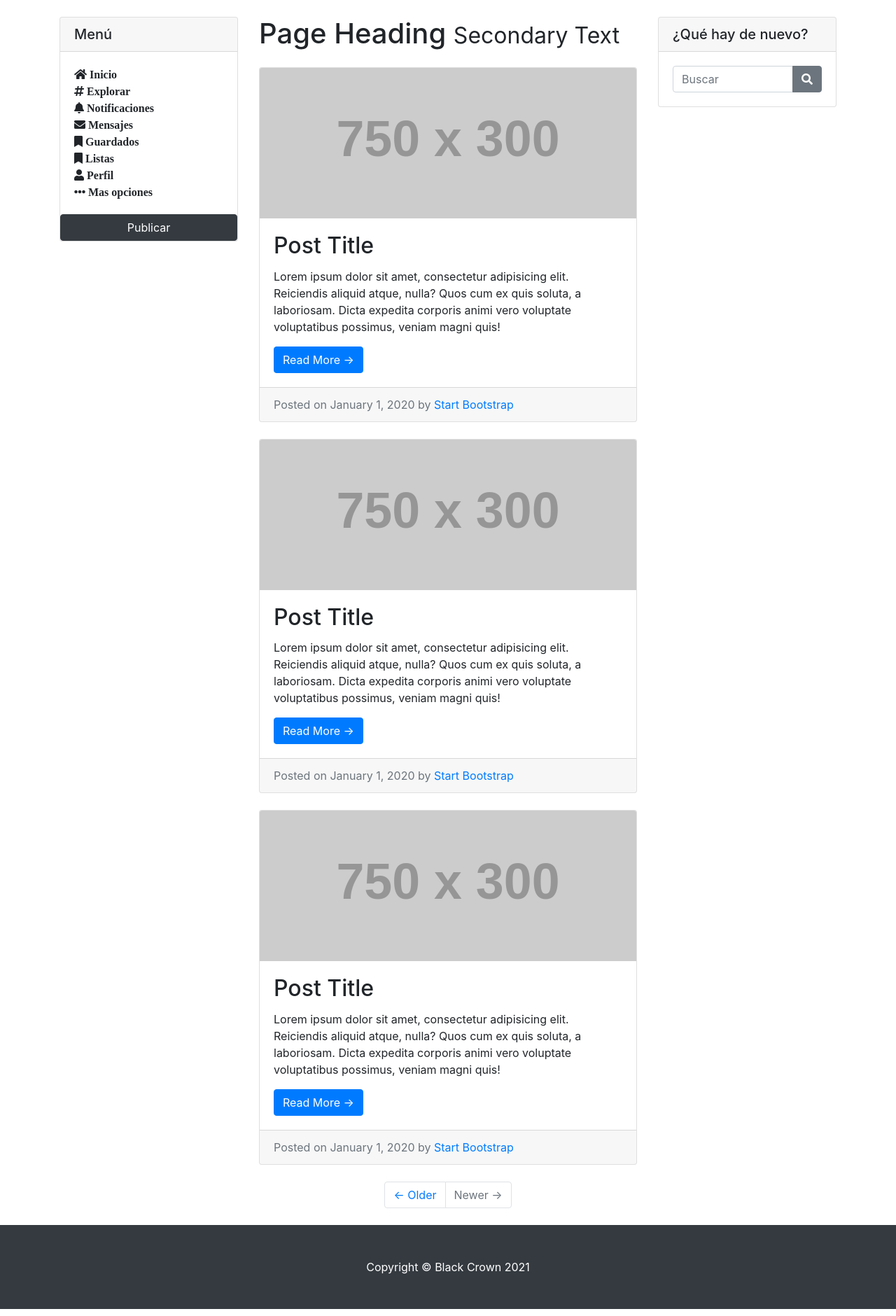
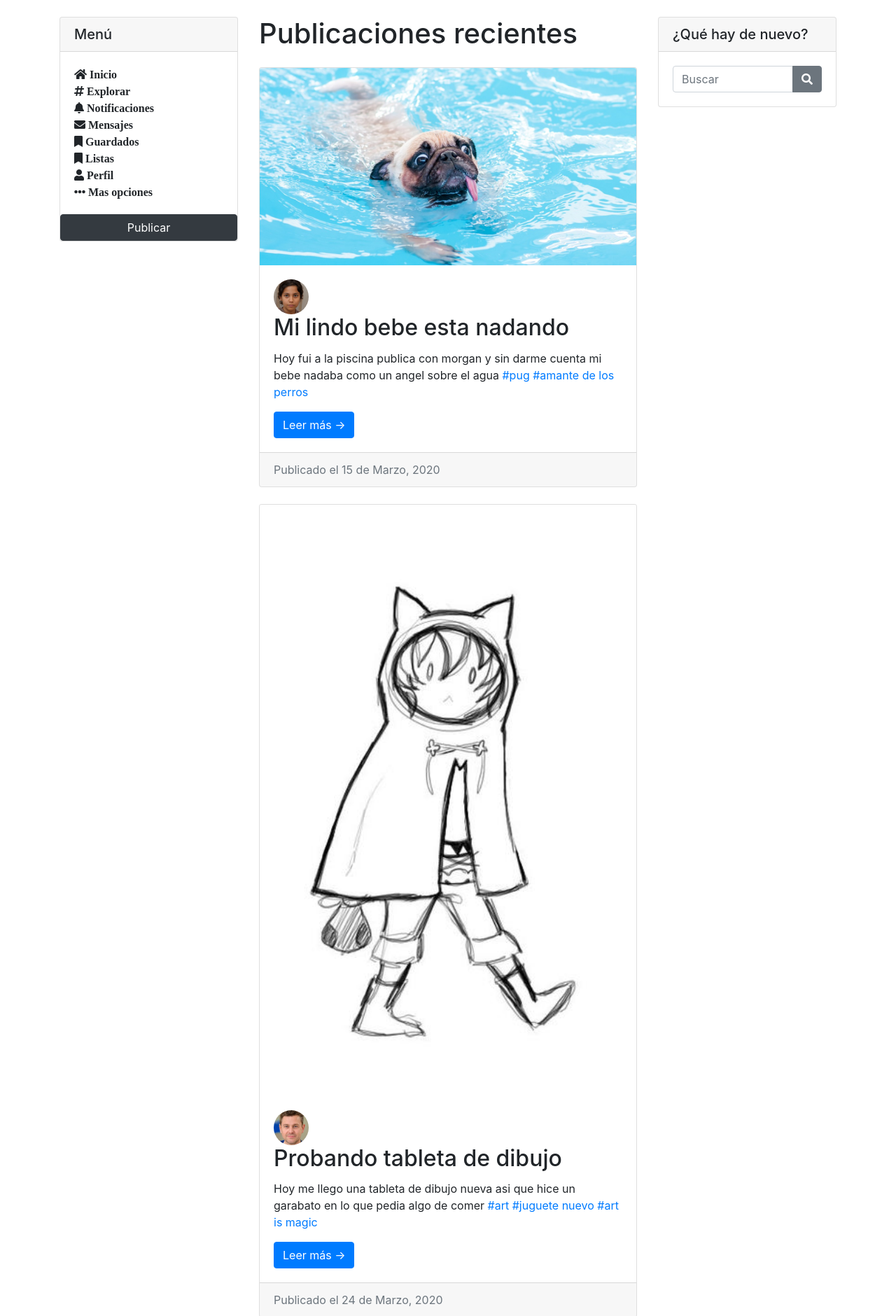
Before and after one commit to Montgomery06/RedSocial, a PHP site: page / in a window 1280 px wide. Shown: the part 56-1936 px from the top of the page at 70% size. Run offline with PHP 8.4, Linux system fonts and the light colour scheme; grey boxes labelled with a size stand in for pictures from a placeholder-image service; some libraries are stand-ins or nearby versions.

Commit message:
Implementacion de publiacaciones
se implementaron post de 3 diferentes usuarios

```diff
--- /dev/null
+++ b/Proyecto/css/imageStyle.css
@@ -0,0 +1,6 @@
+.avatar {
+  vertical-align: middle;
+  width: 50px;
+  height: 50px;
+  border-radius: 50%;
+}
--- a/Proyecto/index.php
+++ b/Proyecto/index.php
@@ -7,6 +7,7 @@
   <meta name="viewport" content="width=device-width, initial-scale=1, shrink-to-fit=no">
   <meta name="description" content="">
   <meta name="author" content="">
+  <link rel="stylesheet" href="css/imageStyle.css">
   <link rel="stylesheet" href="https://use.fontawesome.com/releases/v5.15.2/css/all.css">
   <link rel="stylesheet" href="https://use.fontawesome.com/releases/v5.15.2/css/v4-shims.css">
 
@@ -25,8 +26,8 @@
   <!-- Navigation -->
   <nav class="navbar navbar-expand-lg navbar-dark bg-dark fixed-top">
     <div class="container">
-      <a class="navbar-brand" href="#">Black Crown</a>
-      <i class="fas fa-crown"></i>
+      <a class="navbar-brand" href="index.php">Black Crown</a>
+      <i class="fas fa-crown" href="index.php"> </i>
        <!--img src="images/crown.png"> -->
       <button class="navbar-toggler" type="button" data-toggle="collapse" data-target="#navbarResponsive" aria-controls="navbarResponsive" aria-expanded="false" aria-label="Toggle navigation">
         <span class="navbar-toggler-icon"></span>
@@ -49,7 +50,7 @@
           <h5 class="card-header">Menú</h5>
           <div class="card-body">
             <ul class="list-unstyled mb-0">
-              <li><i class="fas fa-home"> Inicio</i></li>
+              <li href="index.php"><i class="fas fa-home"> Inicio</i></li>
               <li><i class="fas fa-hashtag"> Explorar</i></li>
               <li><i class="fas fa-bell"> Notificaciones</i></li>
               <li><i class="fas fa-envelope"> Mensajes</i></li>
@@ -68,60 +69,62 @@
       <!-- Blog Entries Column -->
       <div class="col-md-6">
 
-        <h1 class="my-4">Page Heading
-          <small>Secondary Text</small>
+        <h1 class="my-4">
+          Publicaciones recientes
         </h1>
 
         <!-- Blog Post -->
         <div class="card mb-4">
-          <img class="card-img-top" src="http://placehold.it/750x300" alt="Card image cap">
+          <img class="card-img-top" src="images/post1.jpeg" alt="Card image cap">
           <div class="card-body">
-            <h2 class="card-title">Post Title</h2>
-            <p class="card-text">Lorem ipsum dolor sit amet, consectetur adipisicing elit. Reiciendis aliquid atque, nulla? Quos cum ex quis soluta, a laboriosam. Dicta expedita corporis animi vero voluptate voluptatibus possimus, veniam magni quis!</p>
-            <a href="#" class="btn btn-primary">Read More &rarr;</a>
+            <img src="images/avatar1.jpeg" class="avatar">
+            <h2 class="card-title">Mi lindo bebe esta nadando</h2>
+            <p class="card-text">
+              Hoy fui a la piscina publica con morgan y sin darme cuenta mi bebe nadaba como un angel sobre el agua <a href="#">#pug </a><a href="#">#amante de los perros</a>
+            </p>
+            <a href="#" class="btn btn-primary">Leer más &rarr;</a>
           </div>
           <div class="card-footer text-muted">
-            Posted on January 1, 2020 by
-            <a href="#">Start Bootstrap</a>
+            Publicado el 15 de Marzo, 2020
           </div>
         </div>
 
         <!-- Blog Post -->
         <div class="card mb-4">
-          <img class="card-img-top" src="http://placehold.it/750x300" alt="Card image cap">
+          <img class="card-img-top" src="images/post2.gif" alt="Card image cap">
           <div class="card-body">
-            <h2 class="card-title">Post Title</h2>
-            <p class="card-text">Lorem ipsum dolor sit amet, consectetur adipisicing elit. Reiciendis aliquid atque, nulla? Quos cum ex quis soluta, a laboriosam. Dicta expedita corporis animi vero voluptate voluptatibus possimus, veniam magni quis!</p>
-            <a href="#" class="btn btn-primary">Read More &rarr;</a>
+            <img src="images/avatar2.jpg" class="avatar" >
+            <h2 class="card-title">Probando tableta de dibujo</h2>
+            <p class="card-text">Hoy me llego una tableta de dibujo nueva asi que hice un garabato en lo que pedia algo de comer <a href="">#art </a> <a href="">#juguete nuevo </a> <a href=""> #art is magic</a> </p>
+            <a href="#" class="btn btn-primary">Leer más &rarr;</a>
           </div>
           <div class="card-footer text-muted">
-            Posted on January 1, 2020 by
-            <a href="#">Start Bootstrap</a>
+           Publicado el 24 de Marzo, 2020
           </div>
         </div>
 
         <!-- Blog Post -->
 
         <div class="card mb-4">
-          <img class="card-img-top" src="http://placehold.it/750x300" alt="Card image cap">
+          <img class="card-img-top" src="images/post3.webp" alt="Card image cap">
           <div class="card-body">
-            <h2 class="card-title">Post Title</h2>
-            <p class="card-text">Lorem ipsum dolor sit amet, consectetur adipisicing elit. Reiciendis aliquid atque, nulla? Quos cum ex quis soluta, a laboriosam. Dicta expedita corporis animi vero voluptate voluptatibus possimus, veniam magni quis!</p>
-            <a href="#" class="btn btn-primary">Read More &rarr;</a>
+            <img src="images/avatar3.jpg" class="avatar" >
+            <h2 class="card-title">Lindas vacaciones</h2>
+            <p class="card-text"> Mientras disfrutaba de mis vacaciones en los cabos decidi tomar una foto del recuerdo <a href="">#los cabos </a> <a href=""> #vacaciones </a></p>
+            <a href="#" class="btn btn-primary">Leer más &rarr;</a>
           </div>
           <div class="card-footer text-muted">
-            Posted on January 1, 2020 by
-            <a href="#">Start Bootstrap</a>
+            Publicado el 1 de abril, 2020
           </div>
         </div>
 
         <!-- Pagination -->
         <ul class="pagination justify-content-center mb-4">
           <li class="page-item">
-            <a class="page-link" href="#">&larr; Older</a>
+            <a class="page-link" href="#">&larr; Antiguo</a>
           </li>
           <li class="page-item disabled">
-            <a class="page-link" href="#">Newer &rarr;</a>
+            <a class="page-link" href="#">Nuevo &rarr;</a>
           </li>
         </ul>
 
```
Also changed, not shown: Proyecto/images/avatar1.jpeg (added), Proyecto/images/avatar2.jpg (added), Proyecto/images/avatar3.jpg (added), Proyecto/images/post1.jpeg (added), Proyecto/images/post2.gif (added), Proyecto/images/post3.webp (added), 2 other files.
